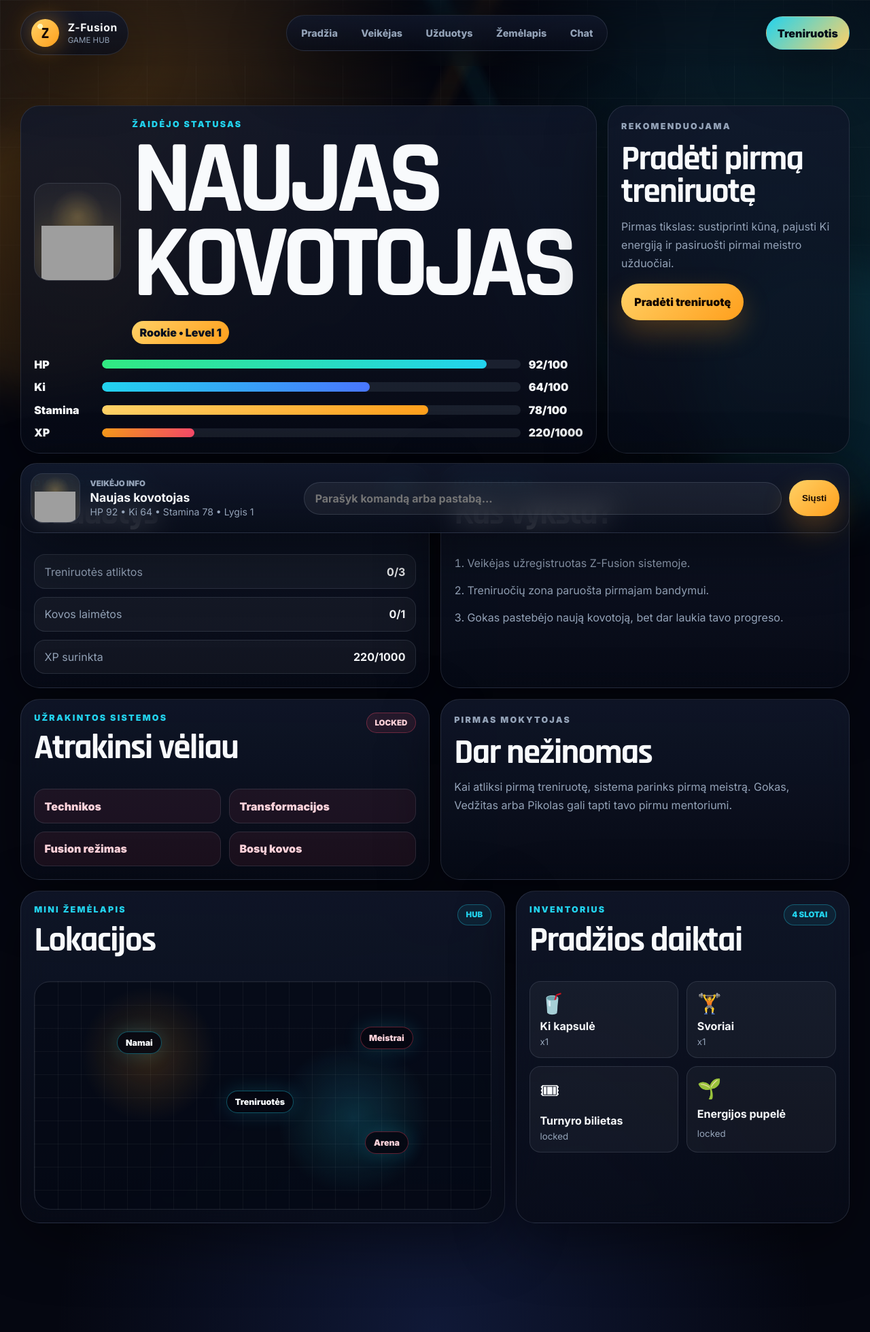
After one commit to Adrijuszxc17/Dbz, a PHP site: page /game.html in a window 1280 px wide. The commit adds this page. Shown: the whole page at 68% size. Run offline with PHP 8.4, Linux system fonts and the light colour scheme; grey boxes are pictures that could not be loaded.

Commit message:
Add Z-Fusion game hub
Co-authored-by: Adrijuszxc17 <Adrijuszxc17@users.noreply.github.com>

```diff
--- /dev/null
+++ b/game.html
@@ -0,0 +1,211 @@
+<!DOCTYPE html>
+<html lang="lt">
+<head>
+  <meta charset="UTF-8">
+  <meta name="viewport" content="width=device-width, initial-scale=1.0">
+  <title>Z-Fusion | Game</title>
+  <link rel="preconnect" href="https://fonts.googleapis.com">
+  <link rel="preconnect" href="https://fonts.gstatic.com" crossorigin>
+  <link href="https://fonts.googleapis.com/css2?family=Inter:wght@400;500;600;700;800;900&family=Rajdhani:wght@500;600;700&display=swap" rel="stylesheet">
+  <link rel="stylesheet" href="styles.css">
+  <script src="script.js" defer></script>
+</head>
+<body>
+  <div class="background-grid" aria-hidden="true"></div>
+  <div class="energy-cloud energy-cloud-one" aria-hidden="true"></div>
+  <div class="energy-cloud energy-cloud-two" aria-hidden="true"></div>
+
+  <header class="topbar">
+    <a class="brand" href="index.html" aria-label="Grįžti į Z-Fusion pradžią">
+      <span class="brand-mark">Z</span>
+      <span>
+        <strong>Z-Fusion</strong>
+        <small>Game hub</small>
+      </span>
+    </a>
+
+    <nav class="nav" aria-label="Žaidimo navigacija">
+      <a href="index.html">Pradžia</a>
+      <a href="character.html">Veikėjas</a>
+      <a href="#quests">Užduotys</a>
+      <a href="#map">Žemėlapis</a>
+      <a href="#chat">Chat</a>
+    </nav>
+
+    <a class="topbar-action" href="#training">Treniruotis</a>
+  </header>
+
+  <main class="game-shell">
+    <section class="game-hero">
+      <article class="player-status-panel">
+        <div class="player-summary">
+          <div class="mini-silhouette">
+            <img class="game-silhouette game-silhouette-male" src="photo/character/male.png" alt="Vyro veikėjo siluetas">
+            <img class="game-silhouette game-silhouette-female" src="photo/character/female.png" alt="Merginos veikėjo siluetas">
+          </div>
+          <div>
+            <p class="label">Žaidėjo statusas</p>
+            <h1 id="game-player-name">Naujas kovotojas</h1>
+            <span class="rank-badge">Rookie • Level 1</span>
+          </div>
+        </div>
+
+        <div class="status-bars" aria-label="Žaidėjo resursai">
+          <div class="resource-row hp-row">
+            <span>HP</span>
+            <div><i style="--value: 92%"></i></div>
+            <strong>92/100</strong>
+          </div>
+          <div class="resource-row ki-row">
+            <span>Ki</span>
+            <div><i style="--value: 64%"></i></div>
+            <strong>64/100</strong>
+          </div>
+          <div class="resource-row stamina-row">
+            <span>Stamina</span>
+            <div><i style="--value: 78%"></i></div>
+            <strong>78/100</strong>
+          </div>
+          <div class="resource-row xp-row">
+            <span>XP</span>
+            <div><i style="--value: 22%"></i></div>
+            <strong>220/1000</strong>
+          </div>
+        </div>
+      </article>
+
+      <article id="training" class="next-action-card">
+        <p class="label">Rekomenduojama</p>
+        <h2>Pradėti pirmą treniruotę</h2>
+        <p>
+          Pirmas tikslas: sustiprinti kūną, pajusti Ki energiją ir pasiruošti
+          pirmai meistro užduočiai.
+        </p>
+        <a class="button button-primary" href="#events">Pradėti treniruotę</a>
+      </article>
+    </section>
+
+    <section class="game-grid">
+      <article id="quests" class="game-card daily-card">
+        <div class="card-heading">
+          <div>
+            <p class="label">Dienos progresas</p>
+            <h2>Užduotys</h2>
+          </div>
+          <span class="pill">0/3</span>
+        </div>
+
+        <div class="quest-list">
+          <div>
+            <span>Treniruotės atliktos</span>
+            <strong>0/3</strong>
+          </div>
+          <div>
+            <span>Kovos laimėtos</span>
+            <strong>0/1</strong>
+          </div>
+          <div>
+            <span>XP surinkta</span>
+            <strong>220/1000</strong>
+          </div>
+        </div>
+      </article>
+
+      <article id="events" class="game-card event-card">
+        <div class="card-heading">
+          <div>
+            <p class="label">Įvykių logas</p>
+            <h2>Kas vyksta?</h2>
+          </div>
+          <span class="pill">Live</span>
+        </div>
+
+        <ol class="event-log">
+          <li>Veikėjas užregistruotas Z-Fusion sistemoje.</li>
+          <li>Treniruočių zona paruošta pirmajam bandymui.</li>
+          <li>Gokas pastebėjo naują kovotoją, bet dar laukia tavo progreso.</li>
+        </ol>
+      </article>
+
+      <article class="game-card locked-card">
+        <div class="card-heading">
+          <div>
+            <p class="label">Užrakintos sistemos</p>
+            <h2>Atrakinsi vėliau</h2>
+          </div>
+          <span class="pill pill-red">Locked</span>
+        </div>
+
+        <div class="locked-grid">
+          <span>Technikos</span>
+          <span>Transformacijos</span>
+          <span>Fusion režimas</span>
+          <span>Bosų kovos</span>
+        </div>
+      </article>
+
+      <article class="game-card mentor-status">
+        <p class="label">Pirmas mokytojas</p>
+        <h2>Dar nežinomas</h2>
+        <p>
+          Kai atliksi pirmą treniruotę, sistema parinks pirmą meistrą. Gokas,
+          Vedžitas arba Pikolas gali tapti tavo pirmu mentoriumi.
+        </p>
+      </article>
+    </section>
+
+    <section id="map" class="game-grid lower-grid">
+      <article class="game-card map-card">
+        <div class="card-heading">
+          <div>
+            <p class="label">Mini žemėlapis</p>
+            <h2>Lokacijos</h2>
+          </div>
+          <span class="pill">Hub</span>
+        </div>
+
+        <div class="game-map" aria-label="Mini žemėlapis">
+          <span class="map-node home-node">Namai</span>
+          <span class="map-node training-node">Treniruotės</span>
+          <span class="map-node arena-node locked">Arena</span>
+          <span class="map-node masters-node locked">Meistrai</span>
+        </div>
+      </article>
+
+      <article class="game-card inventory-card">
+        <div class="card-heading">
+          <div>
+            <p class="label">Inventorius</p>
+            <h2>Pradžios daiktai</h2>
+          </div>
+          <span class="pill">4 slotai</span>
+        </div>
+
+        <div class="inventory-grid">
+          <div><span>🥤</span><strong>Ki kapsulė</strong><small>x1</small></div>
+          <div><span>🏋</span><strong>Svoriai</strong><small>x1</small></div>
+          <div><span>🎟</span><strong>Turnyro bilietas</strong><small>locked</small></div>
+          <div><span>🌱</span><strong>Energijos pupelė</strong><small>locked</small></div>
+        </div>
+      </article>
+    </section>
+  </main>
+
+  <section id="chat" class="bottom-chat" aria-label="Veikėjo chat ir informacija">
+    <div class="chat-character">
+      <img class="game-silhouette game-silhouette-male" src="photo/character/male.png" alt="Vyro veikėjo siluetas chat lange">
+      <img class="game-silhouette game-silhouette-female" src="photo/character/female.png" alt="Merginos veikėjo siluetas chat lange">
+    </div>
+    <div class="chat-copy">
+      <span>Veikėjo info</span>
+      <strong id="game-chat-name">Naujas kovotojas</strong>
+      <p>HP 92 • Ki 64 • Stamina 78 • Lygis 1</p>
+    </div>
+    <form class="chat-form" action="#" method="post">
+      <label for="chat-message">Žinutė</label>
+      <input id="chat-message" name="chat-message" type="text" placeholder="Parašyk komandą arba pastabą...">
+      <button class="button button-primary" type="submit">Siųsti</button>
+    </form>
+  </section>
+</body>
+</html>
--- a/index.html
+++ b/index.html
@@ -27,6 +27,7 @@
     <nav class="nav" aria-label="Pagrindinė navigacija">
       <a href="#auth">Prisijungimas</a>
       <a href="character.html">Veikėjas</a>
+      <a href="game.html">Game</a>
       <a href="#stats">Statistika</a>
       <a href="#arena">Arenos</a>
       <a href="#ranking">Reitingas</a>
@@ -49,6 +50,7 @@
         <div class="hero-actions">
           <a class="button button-primary" href="#auth">Sukurti paskyrą</a>
           <a class="button button-ghost" href="character.html">Pasirinkti veikėją</a>
+          <a class="button button-ghost" href="game.html">Atidaryti game</a>
           <a class="button button-ghost" href="#ranking">Turnyro reitingas</a>
         </div>
       </div>
--- a/styles.css
+++ b/styles.css
@@ -120,6 +120,10 @@ table {
 .builder-panel,
 .gender-card,
 .live-preview,
+.player-status-panel,
+.next-action-card,
+.game-card,
+.bottom-chat,
 .table-card {
   border: 1px solid var(--line);
   background: linear-gradient(180deg, rgba(17, 24, 43, 0.84), rgba(8, 12, 24, 0.76));
@@ -203,6 +207,7 @@ table {
 .auth-section,
 .character-hero,
 .creator-shell,
+.game-shell,
 .panel-section,
 .analytics-layout {
   width: min(1220px, calc(100% - 2rem));
@@ -893,6 +898,320 @@ h3 {
   font-weight: 900;
 }
 
+.game-shell {
+  padding: 3.6rem 0 9rem;
+}
+
+.game-hero {
+  display: grid;
+  grid-template-columns: minmax(0, 1fr) minmax(320px, 0.42fr);
+  gap: 1rem;
+  margin-bottom: 1rem;
+}
+
+.player-status-panel,
+.next-action-card,
+.game-card {
+  padding: 1.2rem;
+  border-radius: var(--radius-lg);
+}
+
+.player-summary {
+  display: grid;
+  grid-template-columns: auto 1fr;
+  gap: 1rem;
+  align-items: center;
+  margin-bottom: 1.2rem;
+}
+
+.mini-silhouette,
+.chat-character {
+  position: relative;
+  display: grid;
+  place-items: end center;
+  overflow: hidden;
+  background:
+    radial-gradient(circle at 50% 34%, rgba(255, 209, 102, 0.24), transparent 35%),
+    rgba(255, 255, 255, 0.045);
+  border: 1px solid var(--line);
+  border-radius: 22px;
+}
+
+.mini-silhouette {
+  width: 8rem;
+  height: 9rem;
+}
+
+.game-silhouette {
+  max-width: 84%;
+  max-height: 92%;
+  object-fit: contain;
+  filter: drop-shadow(0 0 28px rgba(255, 209, 102, 0.28));
+}
+
+.rank-badge {
+  display: inline-flex;
+  padding: 0.45rem 0.7rem;
+  color: #07111f;
+  font-weight: 900;
+  background: linear-gradient(135deg, var(--gold), var(--orange));
+  border-radius: 999px;
+}
+
+.status-bars {
+  display: grid;
+  gap: 0.85rem;
+}
+
+.resource-row {
+  display: grid;
+  grid-template-columns: 5.5rem 1fr 5rem;
+  gap: 0.75rem;
+  align-items: center;
+}
+
+.resource-row span,
+.resource-row strong {
+  font-weight: 900;
+}
+
+.resource-row div {
+  height: 0.85rem;
+  overflow: hidden;
+  background: rgba(148, 163, 184, 0.13);
+  border-radius: 999px;
+}
+
+.resource-row i {
+  display: block;
+  width: var(--value);
+  height: 100%;
+  background: linear-gradient(90deg, var(--green), var(--cyan));
+  border-radius: inherit;
+}
+
+.ki-row i {
+  background: linear-gradient(90deg, var(--cyan), var(--blue));
+}
+
+.stamina-row i {
+  background: linear-gradient(90deg, var(--gold), var(--orange));
+}
+
+.xp-row i {
+  background: linear-gradient(90deg, var(--orange), var(--red));
+}
+
+.next-action-card p,
+.mentor-status p {
+  color: var(--muted);
+  line-height: 1.7;
+}
+
+.game-grid {
+  display: grid;
+  grid-template-columns: repeat(2, minmax(0, 1fr));
+  gap: 1rem;
+  margin-bottom: 1rem;
+}
+
+.lower-grid {
+  grid-template-columns: minmax(0, 0.9fr) minmax(320px, 0.62fr);
+}
+
+.quest-list,
+.locked-grid,
+.inventory-grid {
+  display: grid;
+  gap: 0.75rem;
+}
+
+.quest-list div,
+.locked-grid span,
+.inventory-grid div {
+  padding: 0.9rem;
+  background: rgba(255, 255, 255, 0.045);
+  border: 1px solid var(--line);
+  border-radius: 16px;
+}
+
+.quest-list div {
+  display: flex;
+  justify-content: space-between;
+  gap: 1rem;
+}
+
+.quest-list span,
+.event-log,
+.inventory-grid small {
+  color: var(--muted);
+}
+
+.event-log {
+  display: grid;
+  gap: 0.8rem;
+  margin: 0;
+  padding-left: 1.2rem;
+  line-height: 1.7;
+}
+
+.locked-grid {
+  grid-template-columns: repeat(2, minmax(0, 1fr));
+}
+
+.locked-grid span {
+  color: #ffd3db;
+  font-weight: 900;
+  background: rgba(255, 77, 109, 0.08);
+}
+
+.game-map {
+  position: relative;
+  min-height: 21rem;
+  overflow: hidden;
+  background:
+    radial-gradient(circle at 25% 32%, rgba(255, 159, 28, 0.18), transparent 18%),
+    radial-gradient(circle at 70% 60%, rgba(34, 211, 238, 0.18), transparent 22%),
+    linear-gradient(rgba(255, 255, 255, 0.045) 1px, transparent 1px),
+    linear-gradient(90deg, rgba(255, 255, 255, 0.045) 1px, transparent 1px),
+    rgba(4, 9, 20, 0.62);
+  background-size: auto, auto, 34px 34px, 34px 34px, auto;
+  border: 1px solid var(--line);
+  border-radius: 24px;
+}
+
+.map-node {
+  position: absolute;
+  padding: 0.5rem 0.75rem;
+  color: var(--text);
+  font-size: 0.78rem;
+  font-weight: 900;
+  background: rgba(5, 7, 17, 0.82);
+  border: 1px solid rgba(34, 211, 238, 0.38);
+  border-radius: 999px;
+  box-shadow: 0 0 28px rgba(34, 211, 238, 0.18);
+}
+
+.home-node {
+  top: 22%;
+  left: 18%;
+}
+
+.training-node {
+  top: 48%;
+  left: 42%;
+}
+
+.arena-node {
+  right: 18%;
+  bottom: 24%;
+}
+
+.masters-node {
+  top: 20%;
+  right: 17%;
+}
+
+.map-node.locked {
+  color: #ffd3db;
+  border-color: rgba(255, 77, 109, 0.36);
+}
+
+.inventory-grid {
+  grid-template-columns: repeat(2, minmax(0, 1fr));
+}
+
+.inventory-grid div {
+  display: grid;
+  gap: 0.35rem;
+}
+
+.inventory-grid span {
+  font-size: 1.8rem;
+}
+
+.bottom-chat {
+  position: fixed;
+  right: 1rem;
+  bottom: 1rem;
+  left: 1rem;
+  z-index: 30;
+  display: grid;
+  grid-template-columns: auto minmax(180px, 0.38fr) minmax(280px, 1fr);
+  gap: 0.9rem;
+  align-items: center;
+  width: min(1220px, calc(100% - 2rem));
+  margin: 0 auto;
+  padding: 0.85rem;
+  border-radius: 24px;
+}
+
+.chat-character {
+  width: 4.6rem;
+  height: 4.6rem;
+  border-radius: 18px;
+}
+
+.chat-copy span,
+.chat-copy p {
+  color: var(--muted);
+}
+
+.chat-copy span {
+  display: block;
+  font-size: 0.72rem;
+  font-weight: 900;
+  text-transform: uppercase;
+}
+
+.chat-copy strong {
+  display: block;
+  margin: 0.15rem 0;
+  font-size: 1.1rem;
+}
+
+.chat-copy p {
+  margin: 0;
+  font-size: 0.88rem;
+}
+
+.chat-form {
+  display: grid;
+  grid-template-columns: 1fr auto;
+  gap: 0.7rem;
+  align-items: center;
+}
+
+.chat-form label {
+  position: absolute;
+  width: 1px;
+  height: 1px;
+  overflow: hidden;
+  clip: rect(0 0 0 0);
+}
+
+.chat-form input {
+  min-height: 3rem;
+  padding: 0 1rem;
+  color: var(--text);
+  font: inherit;
+  font-weight: 700;
+  outline: none;
+  background: rgba(255, 255, 255, 0.055);
+  border: 1px solid rgba(148, 163, 184, 0.2);
+  border-radius: 999px;
+}
+
+.chat-form input:focus {
+  border-color: rgba(34, 211, 238, 0.72);
+  box-shadow: 0 0 0 4px rgba(34, 211, 238, 0.12);
+}
+
+.chat-form .button {
+  border: 0;
+  cursor: pointer;
+}
+
 .panel-section {
   padding: 3.6rem 0;
 }
@@ -1208,6 +1527,9 @@ tbody tr:last-child td {
   .auth-section,
   .character-hero,
   .creator-shell,
+  .game-hero,
+  .game-grid,
+  .lower-grid,
   .section-title,
   .analytics-layout {
     grid-template-columns: 1fr;
@@ -1226,6 +1548,7 @@ tbody tr:last-child td {
   .auth-section,
   .character-hero,
   .creator-shell,
+  .game-shell,
   .panel-section,
   .analytics-layout {
     width: min(100% - 1rem, 620px);
@@ -1245,12 +1568,23 @@ tbody tr:last-child td {
   .creation-steps,
   .form-grid,
   .gender-grid,
-  .preview-stats {
+  .preview-stats,
+  .locked-grid,
+  .inventory-grid,
+  .bottom-chat,
+  .chat-form {
     grid-template-columns: 1fr;
   }
 
-  .point-control {
+  .point-control,
+  .resource-row,
+  .player-summary {
     grid-template-columns: 1fr;
+  }
+
+  .bottom-chat {
+    position: static;
+    margin-bottom: 1rem;
   }
 
   .bar-row {
```
Also changed, not shown: character.html (+4 -3 lines), script.js (+42 -0 lines), README.md.
